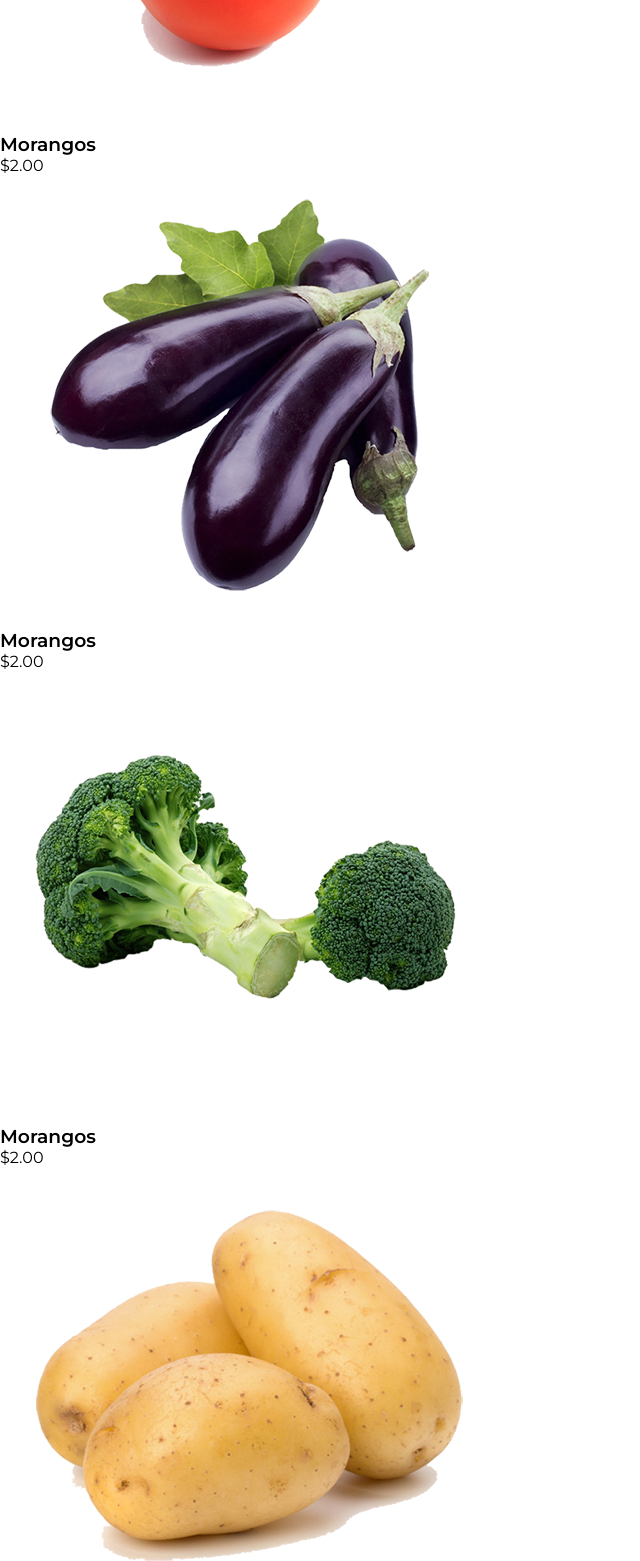
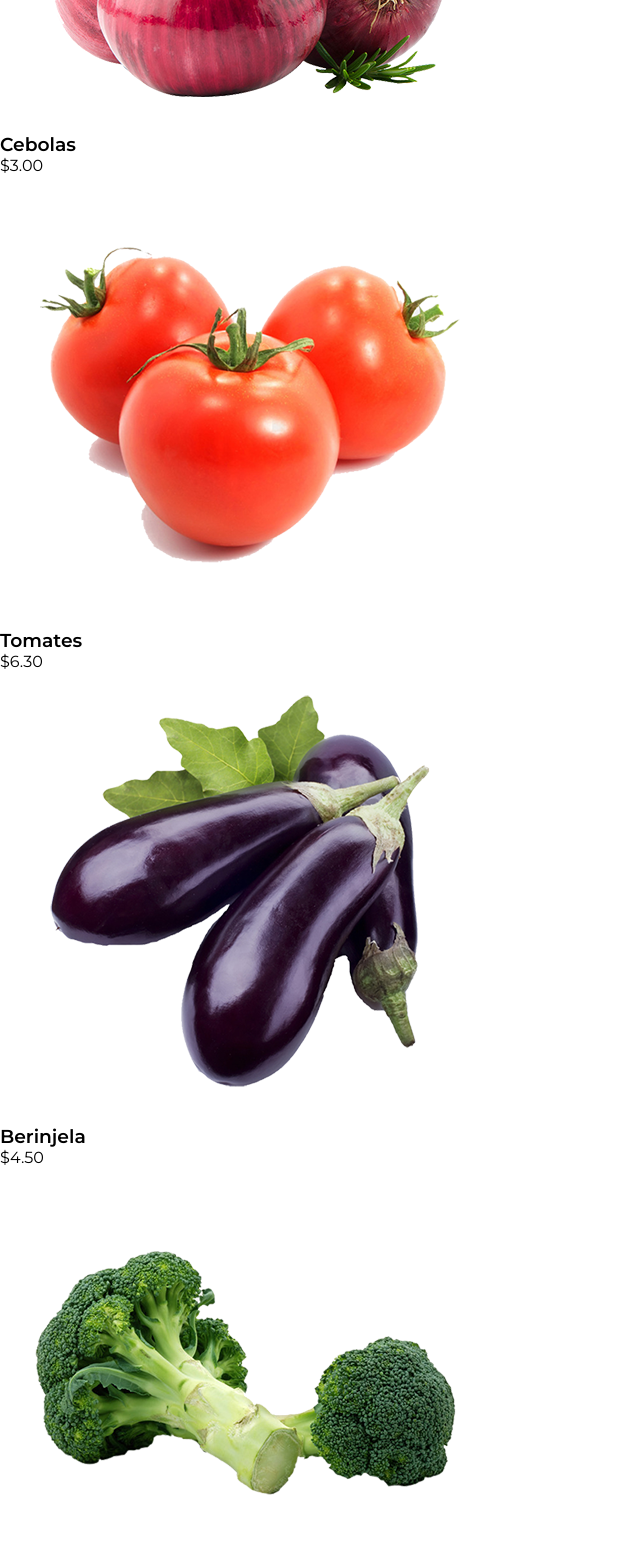
Before and after one commit to daniel-oliv3/products-carts-website, a plain HTML site: page index.html in a window 1280 px wide. Shown: the part 840-2401 px from the top of the page, without its empty margins (0-640 px from the left). Drawn offline with Linux system fonts and the light colour scheme.

Commit message:
Products Sections

```diff
--- a/index.html
+++ b/index.html
@@ -17,29 +17,34 @@
 		<h3 class="title">Produtos Orgânicos</h3>
 		<div class="products-container">
 			<div class="product" data-name="p-1">
+				<img src="img/1.png" alt="">
+				<h3>Morangos</h3>
+				<div class="price">$10.00</div>
+			</div>
+			<div class="product" data-name="p-1">
 				<img src="img/2.png" alt="">
-				<h3>Morangos</h3>
-				<div class="price">$2.00</div>
+				<h3>Cebolas</h3>
+				<div class="price">$3.00</div>
 			</div>
 			<div class="product" data-name="p-1">
 				<img src="img/3.png" alt="">
-				<h3>Morangos</h3>
-				<div class="price">$2.00</div>
+				<h3>Tomates</h3>
+				<div class="price">$6.30</div>
 			</div>
 			<div class="product" data-name="p-1">
 				<img src="img/4.png" alt="">
-				<h3>Morangos</h3>
-				<div class="price">$2.00</div>
+				<h3>Berinjela</h3>
+				<div class="price">$4.50</div>
 			</div>
 			<div class="product" data-name="p-1">
 				<img src="img/5.png" alt="">
-				<h3>Morangos</h3>
-				<div class="price">$2.00</div>
+				<h3>Brócolis</h3>
+				<div class="price">$5.25</div>
 			</div>
 			<div class="product" data-name="p-1">
 				<img src="img/6.png" alt="">
-				<h3>Morangos</h3>
-				<div class="price">$2.00</div>
+				<h3>Batatas</h3>
+				<div class="price">$3.18</div>
 			</div>
 		</div>
 	</div>
```
